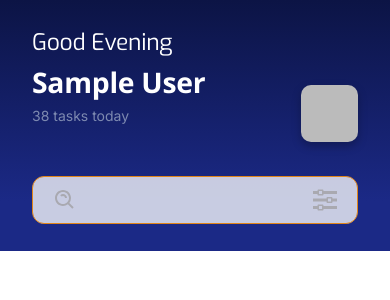
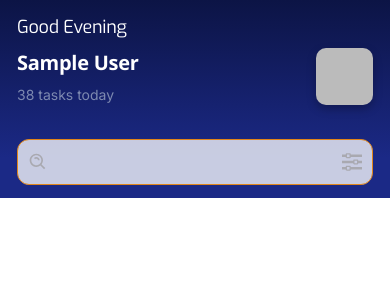
Before and after one commit to ihemebiriegondu/to-do-app, a React (Create React App) app: page /dashboard in a window 390 px wide. Shown: the top 300 px of the page. Built offline with nearby package versions, Linux system fonts and the light colour scheme; no server answers; sample sign-in values are in the browser's storage; the HTML template or start-up script is replaced by a standard one; a web font is replaced by a local one.

Commit message:
made top section responsive

```diff
--- a/src/css/dashboard.css
+++ b/src/css/dashboard.css
@@ -3,10 +3,19 @@
 @import url('https://fonts.googleapis.com/css2?family=Inter:wght@400;500&display=swap');
 
 
-.dashboard .dashboard-div {}
+
+.dashboard{
+    width: 100%;
+    overflow-x: hidden;
+}
+
+.dashboard .dashboard-div {
+    width: 100%;
+}
 
 .dashboard .dashboard-div .top-section {
     padding: 27px 32px;
+    width: 100%;
 }
 
 /*background: linear-gradient(#b4d1f5, #fff7045d 80%);*/
@@ -100,6 +109,25 @@
 
 
 @media (max-width: 768px) {
+
+    .dashboard .dashboard-div .top-section {
+        padding: 13px 17px;
+    }
+
+    .dashboard .dashboard-div .top-section .top-nav h4 {
+        font-size: 18px;
+        line-height: 28px;
+    }
+
+    .dashboard .dashboard-div .top-section.evening .top-nav h4 {
+        color: white;
+    }
+
+    .dashboard .dashboard-div .top-section .top-nav h5 {
+        font-size: 20px;
+        line-height: 28px;
+    }
+
     .dashboard .dashboard-div .top-section .top-nav p {
         font-size: 14px;
     }
@@ -109,7 +137,17 @@
         height: 57px;
     }
 
+    .dashboard .dashboard-div .top-section .search {
+        padding: 11px 10px;
+    }
+
     .dashboard .dashboard-div .top-section .search input {
         font-size: 14px;
     }
+
+    .dashboard .dashboard-div .top-section .search .search-tools {
+        width: 20px;
+        height: 20px;
+        color: #A9A9B0 !important;
+    }
 }
--- a/src/pages/Dashboard.js
+++ b/src/pages/Dashboard.js
@@ -28,7 +28,7 @@ function Dashboard() {
             <div className=''>
               <h4>Good {greetings}</h4>
               <h5>{user && user.displayName}</h5>
-              <p>38 tasks today</p>
+              <p className='mb-0'>38 tasks today</p>
             </div>
             <img className='' src={user.photoURL} alt="" />
           </div>
```
